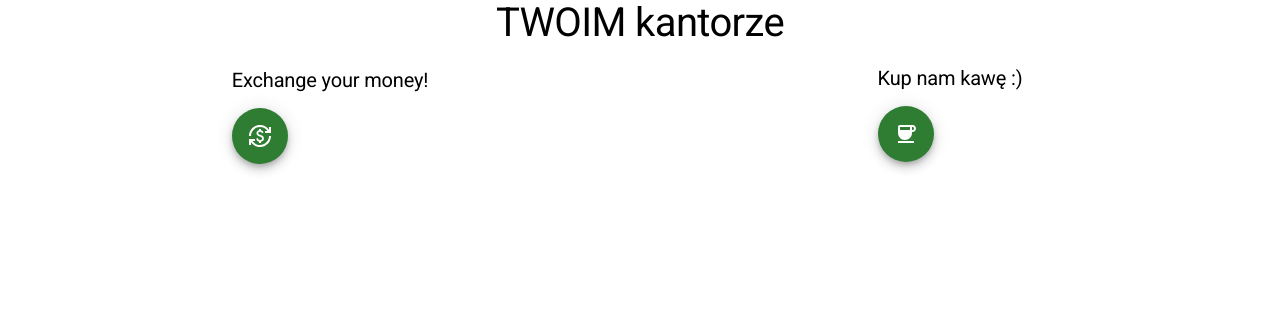
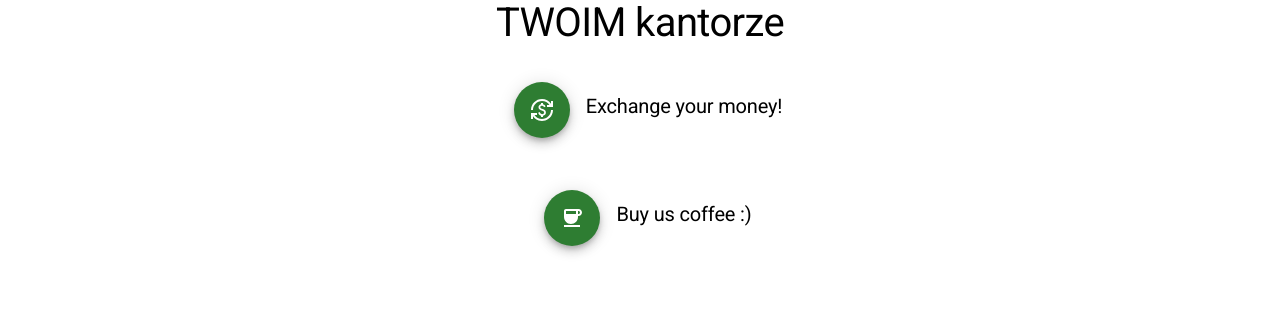
Before and after one commit to Katarzynamazur1/groupthree, a React (Create React App) app: page / in a window 1280 px wide. Shown: the part 135-447 px from the top of the page. Built offline with nearby package versions, Linux system fonts and the light colour scheme; no server answers.

Commit message:
14:30 - Asia

```diff
--- a/src/App.tsx
+++ b/src/App.tsx
@@ -3,7 +3,6 @@ import Navbar from "./components/Navbar/Navbar";
 import { useState } from "react";
 import Location from "./components/Location/Location";
 import Weather from "./components/Weather/Weather";
-
 import { BrowserRouter, Routes, Route } from "react-router-dom";
 import HomePage from "./components/HomePage/HomePage";
 import Currency from "./components/Currency/Currency";
@@ -13,7 +12,6 @@ function App() {
     <BrowserRouter>
       <div className="App">
         <Navbar />
-
         <Routes>
           <Route path="/" element={<HomePage />} />
         </Routes>
--- a/src/components/HomePage/HomePage.tsx
+++ b/src/components/HomePage/HomePage.tsx
@@ -10,34 +10,34 @@ const HomePage = () => {
   return (
     <>
       <Typography
-        align="center"
         variant="h1"
         component="div"
         sx={{ fontSize: 40, textAlign: "center", mt:2}}
       >
         Witaj w <br /> TWOIM kantorze
       </Typography>
-        <div style={{columns:2, margin: 20, justifyItems:"center", alignContent: "center"}}>
-            <div style={{margin:2}}>
-                <Typography variant='h2' sx={{fontSize:20, textAlign:"center"}}>Exchange your money!
-                </Typography>
-                <Link to='/'>
-                    <Fab color="success" sx={{mt:2}}>
+        <div>
+        <div style={{marginTop: 20, display:'flex', justifyContent:"center"}}>
+            <Link to='/'>
+                <Fab color="success" sx={{margin:2}}>
                         <CurrencyExchangeIcon/>
-                    </Fab>
-                </Link>
+                </Fab>
+            </Link>
+            <Typography variant='h2' sx={{fontSize:20, textAlign:"left", marginTop:3.5}}>Exchange your money!
+            </Typography>
             </div>
-            <div style={{margin:2}}>
-                <Typography variant='h2' sx={{fontSize:20, textAlign:"center"}}>Kup nam kawę :)
-                </Typography>
-                <Link to='/Thanks'>
-                    <Fab color="success" sx={{mt:2,  alignContent:"center"}}>
+            <div style={{marginTop: 20, display:'flex', justifyContent:"center"}}>
+            <Link to='/Thanks' >
+                    <Fab color="success" sx={{margin:2 }}>
                         <CoffeeIcon />
                     </Fab>
                 </Link>
+                <Typography variant='h2' sx={{fontSize:20, textAlign:"left", marginTop:3.5}}>Buy us coffee :)
+                </Typography>
+
             </div>
-        </div>
-    </>
+            </div>
+                </>
   );
 };
 
```
